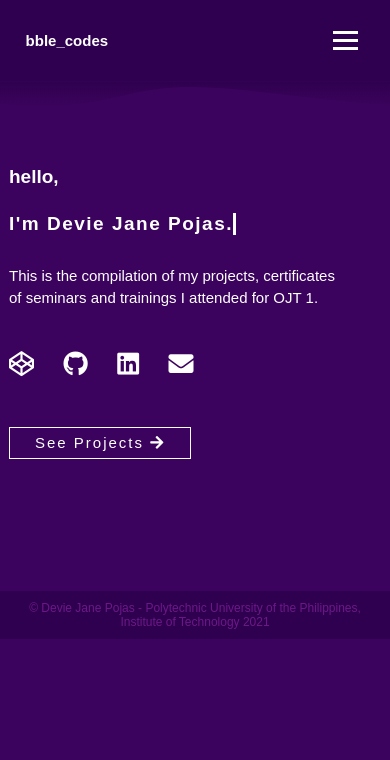
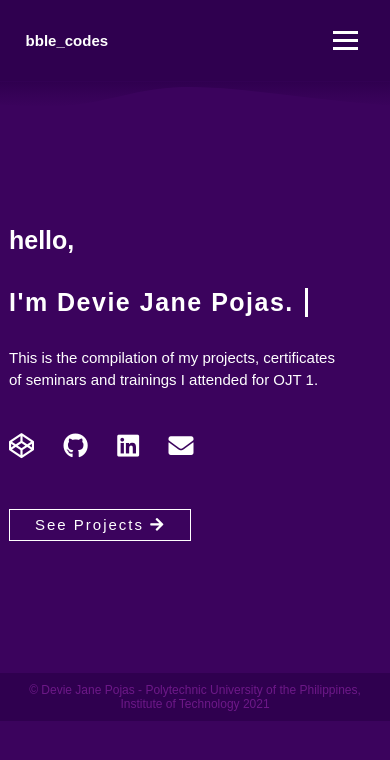
Before and after one commit to dvjnpojascodes/OJT-Portfolio, a plain HTML site: page index.html in a window 390 px wide. Drawn offline with Linux system fonts and the light colour scheme; a script that the page names is missing; a web font is replaced by a local one.

Commit message:
Update index.css

```diff
--- a/css/index.css
+++ b/css/index.css
@@ -363,7 +363,7 @@ button:hover {
   }
 
   .content h2 {
-    font-size: 19px;
+    font-size: 25px;
     margin: 10em 0 0 0;
   }
 
```
